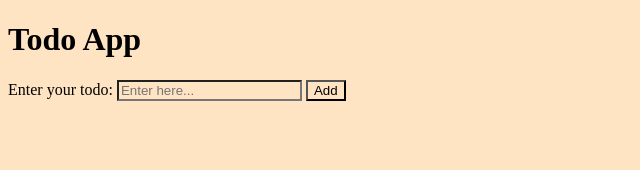
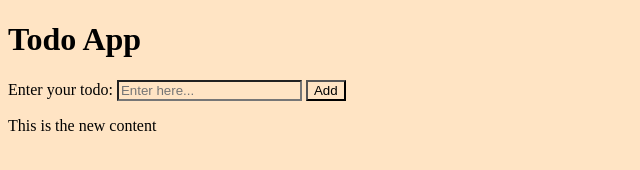
Before and after one commit to Jacksonant/todo-app, a plain HTML site: page index.html in a window 1280 px wide. Shown: the whole page, without its empty margins (0-640 px from the left). Drawn offline with Linux system fonts and the light colour scheme.

Commit message:
new-commit

```diff
--- a/index.html
+++ b/index.html
@@ -34,6 +34,8 @@
       </li> -->
     </ul>
 
+    <p>This is the new content</p>
+
     <!-- Link JavaScript file -->
     <script src="./app.js"></script>
   </body>
```
